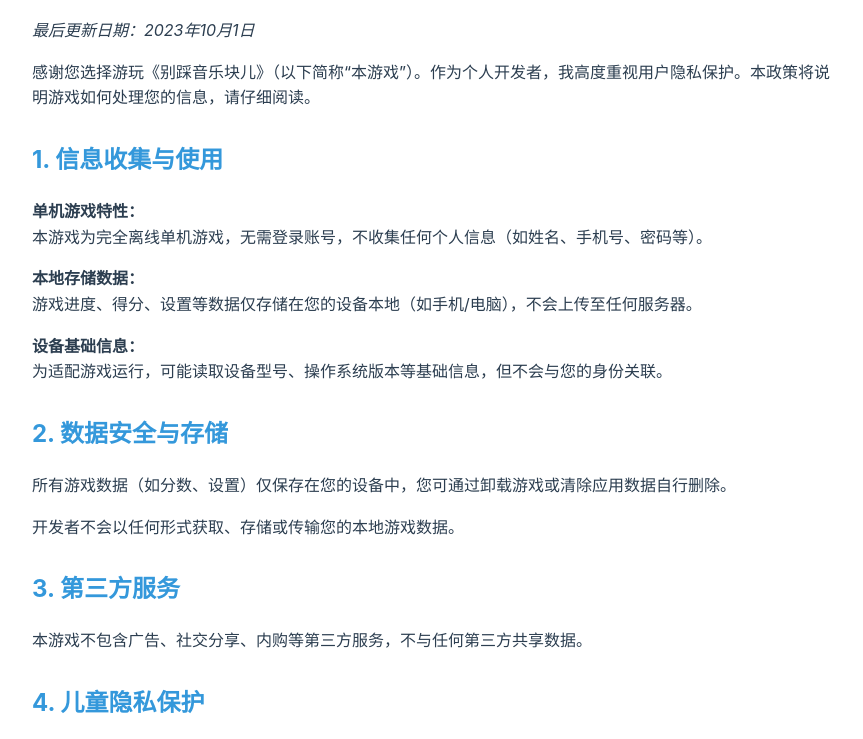
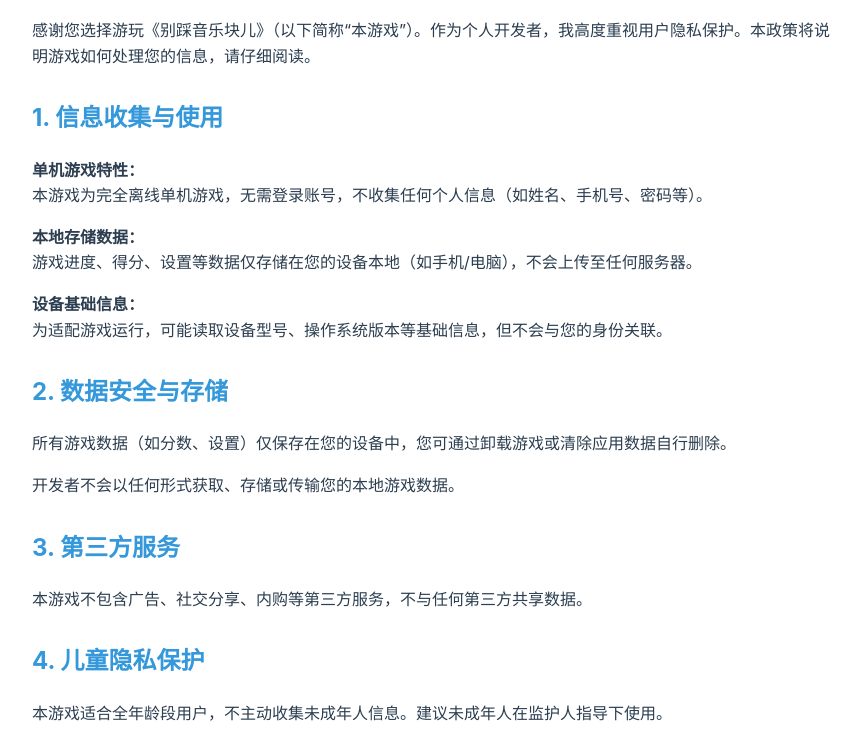
Before and after one commit to ahjiang/DCBK, a plain HTML site: page index.html in a window 1280 px wide. Shown: the part 88-827 px from the top of the page, without its empty margins (208-1071 px from the left). Drawn offline with Linux system fonts and the light colour scheme.

Commit message:
Remove last updated date from privacy policy
Removed the last updated date from the privacy policy.

```diff
--- a/index.html
+++ b/index.html
@@ -41,7 +41,6 @@
 </head>
 <body>
     <h1>《别踩音乐块儿》隐私政策</h1>
-    <p><em>最后更新日期：2023年10月1日</em></p>
 
     <p>感谢您选择游玩《别踩音乐块儿》（以下简称“本游戏”）。作为个人开发者，我高度重视用户隐私保护。本政策将说明游戏如何处理您的信息，请仔细阅读。</p>
 
```
